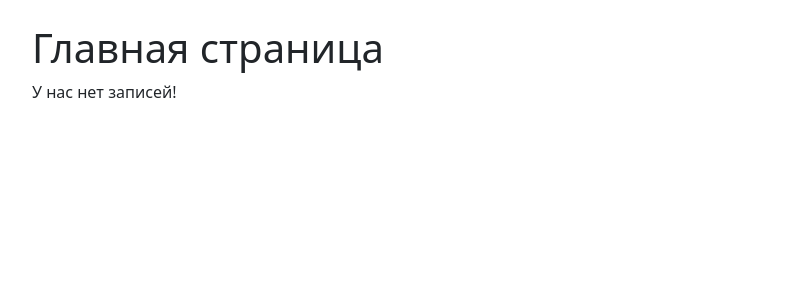
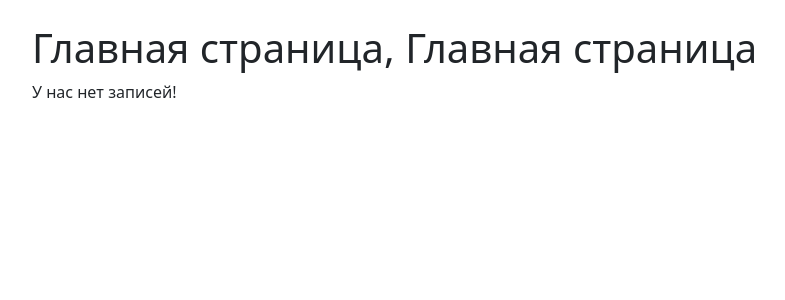
Before and after one commit to NikGlad/Django-site, a Django app: template taskmanager/main/templates/main/index.html in a window 1280 px wide. Shown: the part 57-357 px from the top of the page, without its empty margins (50-835 px from the left). Run offline with Django 3.2, Linux system fonts and the light colour scheme; the template is opened without the code that fills it, so the values that code supplies are empty.

Commit message:
tiket1: text

```diff
--- a/taskmanager/main/templates/main/index.html
+++ b/taskmanager/main/templates/main/index.html
@@ -5,7 +5,7 @@
 {% endblock %}
 
 {% block content %}
-    <h1>Главная страница</h1>
+    <h1>Главная страница, Главная страница</h1>
     {% if tasks %}
         {% for el in tasks %}
             <div class="alert alert-warning mt-2">
```
